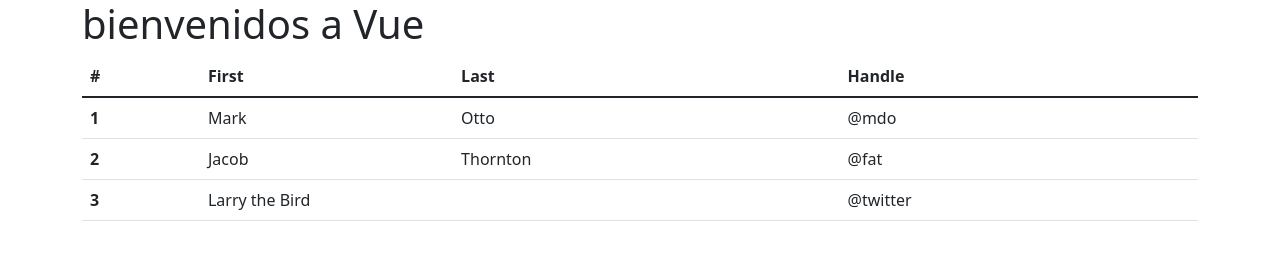
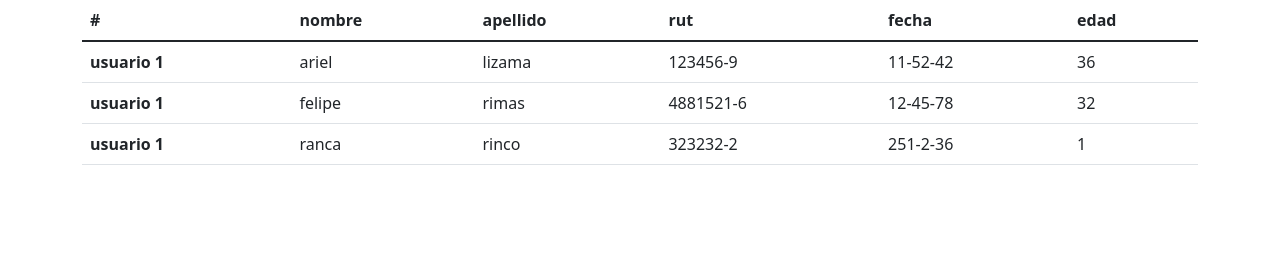
Before and after one commit to Nabuconodossor/DesafioDia1, a plain HTML site: page index.html in a window 1280 px wide. Drawn offline with nearby package versions, Linux system fonts and the light colour scheme.

Commit message:
desafio terminado

```diff
--- a/index.html
+++ b/index.html
@@ -15,55 +15,83 @@
       crossorigin="anonymous"
     />
 
+    <!-- cdn vue -->
+    <script src="https://cdn.jsdelivr.net/npm/vue@2.5.16/dist/vue.js"></script>
+
   </head>
+
   <body>
+
     <div id="newApp" class="container">
 
-      <h1>{{message}}</h1>
+
 
       <table class="table">
         <thead>
+
           <tr>
+
             <th scope="col">#</th>
-            <th scope="col">First</th>
-            <th scope="col">Last</th>
-            <th scope="col">Handle</th>
+            <th scope="col">nombre</th>
+            <th scope="col">apellido</th>
+            <th scope="col">rut</th>
+            <th scope="col">fecha</th>
+            <th scope="col">edad</th>
+
           </tr>
+
         </thead>
+
         <tbody>
-          <tr>
-            <th scope="row">1</th>
-            <td>Mark</td>
-            <td>Otto</td>
-            <td>@mdo</td>
-          </tr>
-          <tr>
-            <th scope="row">2</th>
-            <td>Jacob</td>
-            <td>Thornton</td>
-            <td>@fat</td>
-          </tr>
-          <tr>
-            <th scope="row">3</th>
-            <td colspan="2">Larry the Bird</td>
-            <td>@twitter</td>
-          </tr>
+          <tr v-for="usuario in usuarios" key="usuario">
+
+            <th scope="row">usuario 1</th>
+            <td>{{usuario.nombre}}</td>
+            <td>{{usuario.apellido}}</td>
+            <td>{{usuario.rut}}</td>
+            <td>{{usuario.fecha}}</td>
+            <td>{{usuario.edad}}</td>
+
+
         </tbody>
+
       </table>
+
     </div>
 
-     <!-- script VueJs -->
-     <script src="https://cdn.jsdelivr.net/npm/vue@2.5.16/dist/vue.js"></script>
+    <!-- script VueJs -->
+    <script src="https://cdn.jsdelivr.net/npm/vue@2.5.16/dist/vue.js"></script>
 
     <!-- instancia Vuejs -->
     <script>
-        const newApp = new Vue({
-            el: "#newApp",
-
-            data: {
-                message: "bienvenidos a Vue"
-            }
-        });
+      const newApp = new Vue({
+        el: "#newApp",
+        data() {
+          return {
+            usuarios: [{
+               nombre: "ariel",
+               apellido: "lizama",
+               rut: "123456-9",
+               fecha: "11-52-42",
+               edad: "36"
+              },
+            {
+              nombre: "felipe",
+              apellido: "rimas",
+              rut: "4881521-6",
+              fecha: "12-45-78",
+              edad: "32"
+            },
+            {
+              nombre: "ranca",
+              apellido: "rinco",
+              rut: "323232-2",
+              fecha: "251-2-36",
+              edad: "1"
+            }],
+          };
+        },
+      });
     </script>
 
 
```
